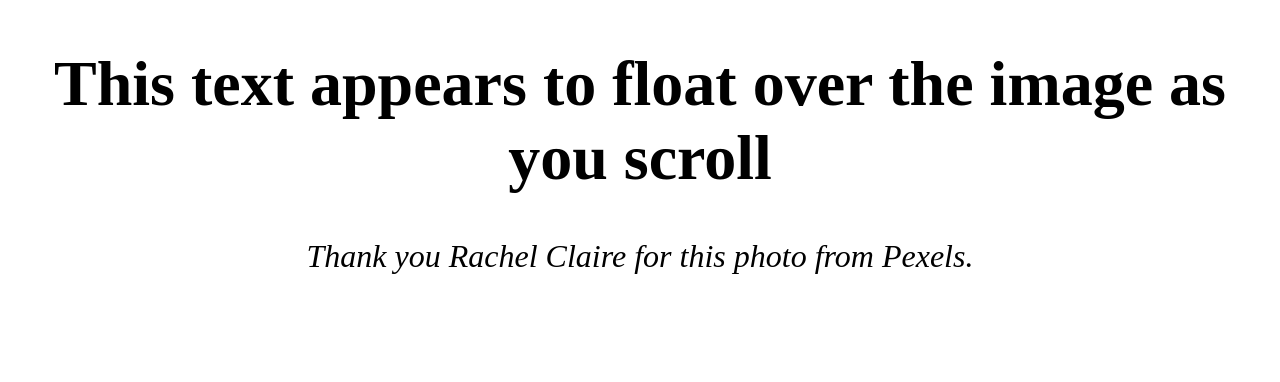
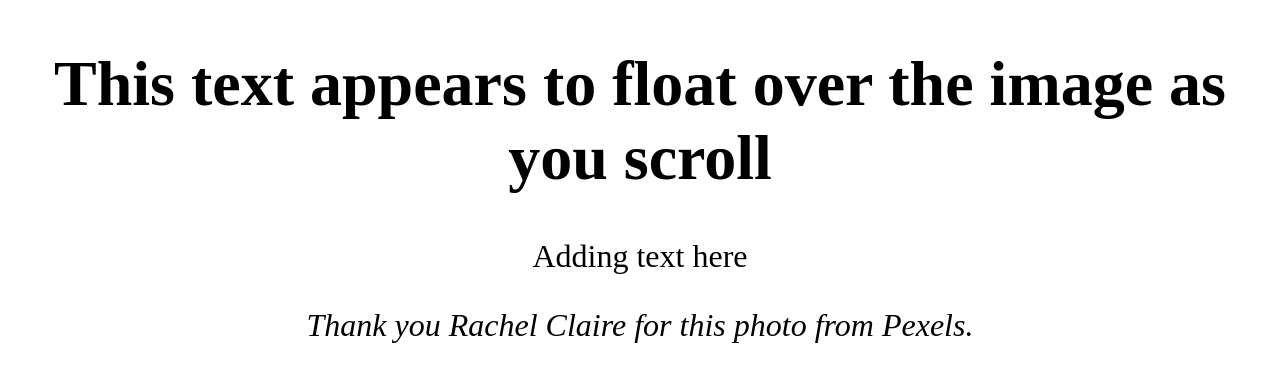
Before and after one commit to megan-nepshinsky/ParallaxScrolling, a website built with Parcel: page src/index.html in a window 1280 px wide. Shown: the part 304-686 px from the top of the page. Built offline with nearby package versions, Linux system fonts and the light colour scheme; files whose address does not match are found by name.

Commit message:
Adding a change to HTML

```diff
--- a/src/index.html
+++ b/src/index.html
@@ -16,7 +16,7 @@
       <div class="parallax-text">
         <!-- Below, we use an h1 tag for the text we are going to display. Feel free to use any sort of text element for this (h1, h2, p, etc) -->
         <h1>This text appears to float over the image as you scroll</h1>
-        <p>
+        <p> Adding text here </p>
           <em> Thank you Rachel Claire for this photo from Pexels. </em>
         </p>
       </div>
```
Also changed, not shown: .codesandbox/tasks.json, 1 other file.
